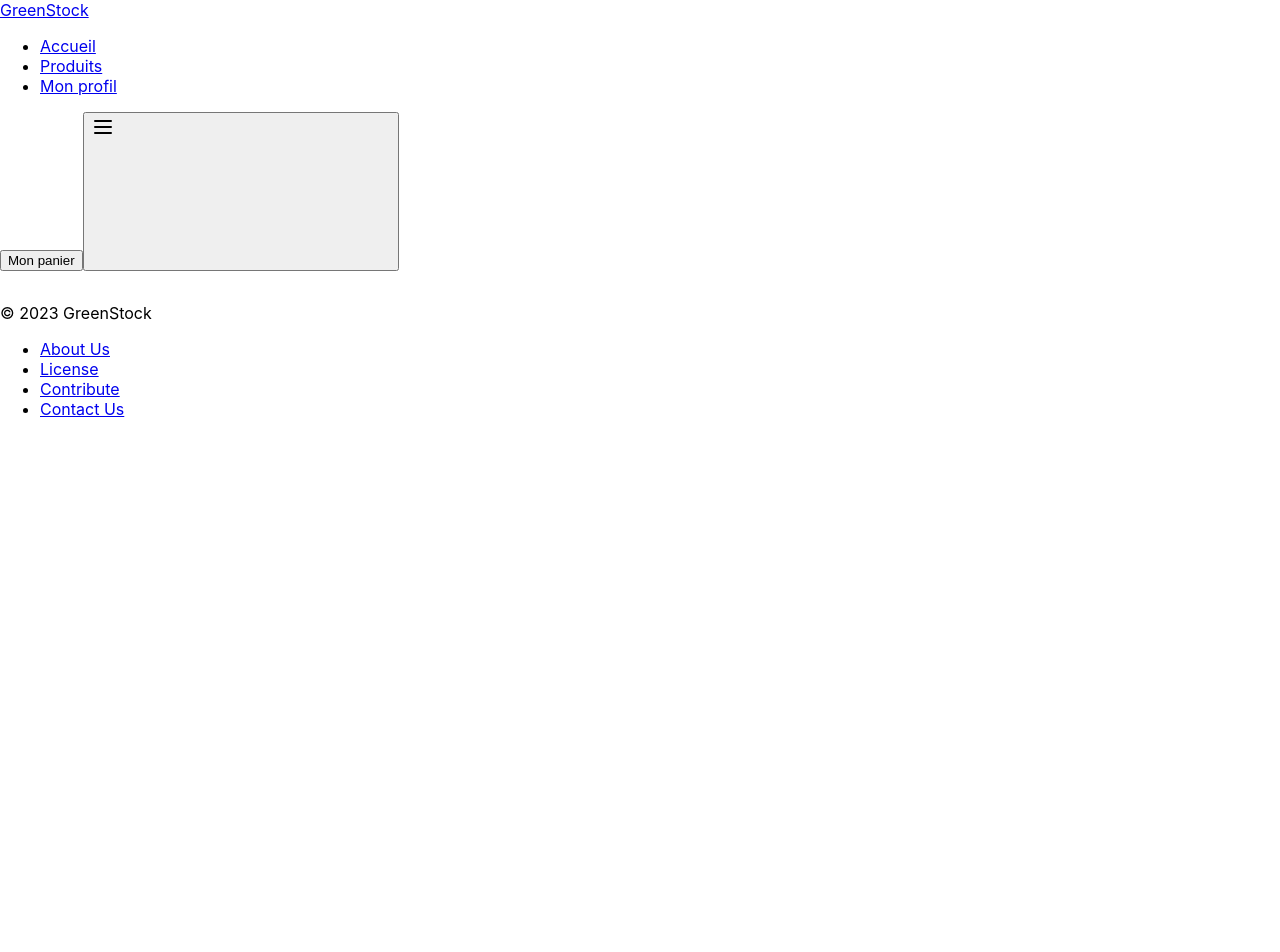
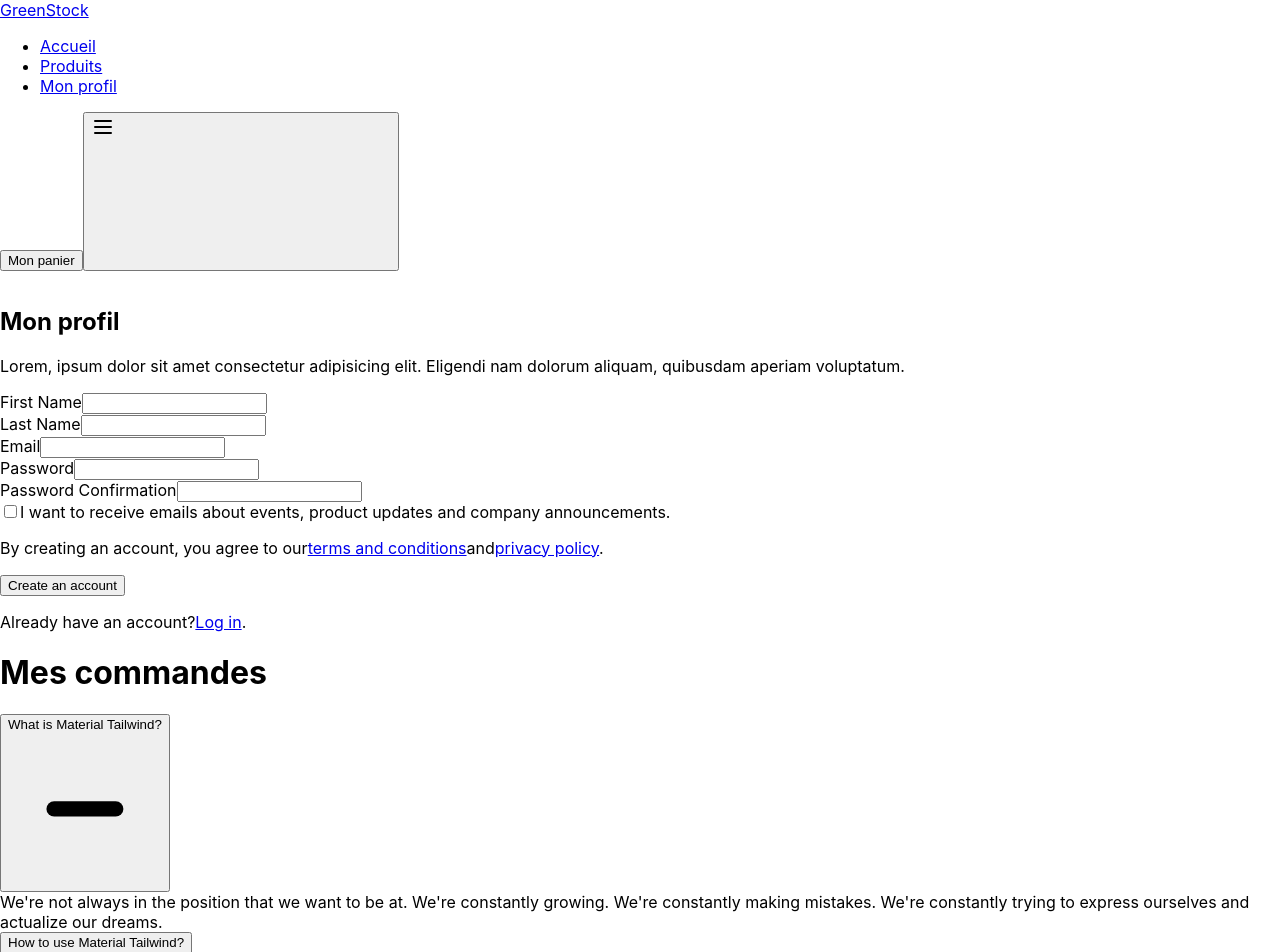
Before and after one commit to maxencemazeau/GreenStock, a React (Create React App) app: page /Profil in a window 1280 px wide. Shown: the top 952 px of the page. Before the commit the page ends 800 px from the top, so only its background shows below. Built offline with nearby package versions, Linux system fonts and the light colour scheme.

Commit message:
Page profil

```diff
--- a/src/App.tsx
+++ b/src/App.tsx
@@ -7,7 +7,7 @@ import Footer from './components/Navabar/Footer';
 import Landing from './page/Landing/Landing';
 import Cart from './page/Cart/Cart';
 import Product from './page/Product.tsx/Product';
-
+import Profil from './page/Profil/Profil';
 
 function App() {
   return (
@@ -21,6 +21,7 @@ function App() {
           <Route path="/" element={<Landing />}></Route>
           <Route path="/Panier" element={<Cart />}></Route>
           <Route path="/Product" element={<Product />}></Route>
+          <Route path="/Profil" element={<Profil />}></Route>
         </Routes>
       </Router>
 
--- a/src/components/Navabar/Header.tsx
+++ b/src/components/Navabar/Header.tsx
@@ -50,7 +50,7 @@ export default function Header() {
         color="blue-gray"
         className="font-sans p-1 font-normal"
       >
-        <a href="#" className="flex items-center text-base font-sans">
+        <a href="/Profil" className="flex items-center text-base font-sans">
           Mon profil
         </a>
       </Typography>
--- /dev/null
+++ b/src/components/Profil/Historique.tsx
@@ -0,0 +1,52 @@
+import { Fragment, useState } from "react";
+import {
+ Accordion,
+ AccordionHeader,
+ AccordionBody,
+} from "@material-tailwind/react";
+export default function Example() {
+ const [open, setOpen] = useState(1);
+ const handleOpen = (value: any) => {
+   setOpen(open === value ? 0 : value);
+ };
+ return (
+   <Fragment>
+        <h1
+         className="mt-4 text-2xl font-bold text-gray-900 sm:text-3xl mb-4 md:text-4xl -mb-8"
+       >Mes commandes</h1>
+     <Accordion className="sm:m-0 md:mt-0 lg:mt-12" open={open === 1}>
+       <AccordionHeader onClick={() => handleOpen(1)}>
+         What is Material Tailwind?
+       </AccordionHeader>
+       <AccordionBody>
+         We&apos;re not always in the position that we want to be at.
+         We&apos;re constantly growing. We&apos;re constantly making mistakes.
+         We&apos;re constantly trying to express ourselves and actualize our
+         dreams.
+       </AccordionBody>
+     </Accordion>
+     <Accordion open={open === 2}>
+       <AccordionHeader onClick={() => handleOpen(2)}>
+         How to use Material Tailwind?
+       </AccordionHeader>
+       <AccordionBody>
+         We&apos;re not always in the position that we want to be at.
+         We&apos;re constantly growing. We&apos;re constantly making mistakes.
+         We&apos;re constantly trying to express ourselves and actualize our
+         dreams.
+       </AccordionBody>
+     </Accordion>
+     <Accordion open={open === 3}>
+       <AccordionHeader onClick={() => handleOpen(3)}>
+         What can I do with Material Tailwind?
+       </AccordionHeader>
+       <AccordionBody>
+         We&apos;re not always in the position that we want to be at.
+         We&apos;re constantly growing. We&apos;re constantly making mistakes.
+         We&apos;re constantly trying to express ourselves and actualize our
+         dreams.
+       </AccordionBody>
+     </Accordion>
+   </Fragment>
+ );
+}
--- /dev/null
+++ b/src/components/Profil/Information.tsx
@@ -0,0 +1,172 @@
+import React from "react"
+
+
+export default function Information(){
+
+
+   return(
+
+
+
+
+<section className="bg-white m-O p-0">
+ <div className="lg:grid lg:min-h-screen lg:grid-cols-12">
+
+
+ <main
+ className="w-full flex justify-center mt-4 lg:col-span-7 xl:col-span-12"
+>
+     <div className="max-w-xl lg:max-w-3xl">
+
+
+       <h1
+         className=" text-2xl font-bold text-gray-900 sm:text-3xl md:text-4xl"
+       >
+          Mon profil
+       </h1>
+
+
+       <p className="mt-4 leading-relaxed text-gray-500">
+         Lorem, ipsum dolor sit amet consectetur adipisicing elit. Eligendi nam
+         dolorum aliquam, quibusdam aperiam voluptatum.
+       </p>
+
+
+       <form action="#" className="mt-8 grid grid-cols-6 gap-6">
+         <div className="col-span-6 sm:col-span-3">
+           <label
+             htmlFor="FirstName"
+             className="block text-sm font-medium text-gray-700"
+           >
+             First Name
+           </label>
+
+
+           <input
+             type="text"
+             id="FirstName"
+             name="first_name"
+             className="mt-1 w-full rounded-md border-gray-200 bg-white text-sm text-gray-700 shadow-sm"
+           />
+         </div>
+
+
+         <div className="col-span-6 sm:col-span-3">
+           <label
+             htmlFor="LastName"
+             className="block text-sm font-medium text-gray-700"
+           >
+             Last Name
+           </label>
+
+
+           <input
+             type="text"
+             id="LastName"
+             name="last_name"
+             className="mt-1 w-full rounded-md border-gray-200 bg-white text-sm text-gray-700 shadow-sm"
+           />
+         </div>
+
+
+         <div className="col-span-6">
+           <label htmlFor="Email" className="block text-sm font-medium text-gray-700">
+             Email
+           </label>
+
+
+           <input
+             type="email"
+             id="Email"
+             name="email"
+             className="mt-1 w-full rounded-md border-gray-200 bg-white text-sm text-gray-700 shadow-sm"
+           />
+         </div>
+
+
+         <div className="col-span-6 sm:col-span-3">
+           <label
+             htmlFor="Password"
+             className="block text-sm font-medium text-gray-700"
+           >
+             Password
+           </label>
+
+
+           <input
+             type="password"
+             id="Password"
+             name="password"
+             className="mt-1 w-full rounded-md border-gray-200 bg-white text-sm text-gray-700 shadow-sm"
+           />
+         </div>
+
+
+         <div className="col-span-6 sm:col-span-3">
+           <label
+             htmlFor="PasswordConfirmation"
+             className="block text-sm font-medium text-gray-700"
+           >
+             Password Confirmation
+           </label>
+
+
+           <input
+             type="password"
+             id="PasswordConfirmation"
+             name="password_confirmation"
+             className="mt-1 w-full rounded-md border-gray-200 bg-white text-sm text-gray-700 shadow-sm"
+           />
+         </div>
+
+
+         <div className="col-span-6">
+           <label htmlFor="MarketingAccept" className="flex gap-4">
+             <input
+               type="checkbox"
+               id="MarketingAccept"
+               name="marketing_accept"
+               className="h-5 w-5 rounded-md border-gray-200 bg-white shadow-sm"
+             />
+
+
+             <span className="text-sm text-gray-700">
+               I want to receive emails about events, product updates and
+               company announcements.
+             </span>
+           </label>
+         </div>
+
+
+         <div className="col-span-6">
+           <p className="text-sm text-gray-500">
+             By creating an account, you agree to our
+             <a href="#" className="text-gray-700 underline">
+               terms and conditions
+             </a>
+             and
+             <a href="#" className="text-gray-700 underline">privacy policy</a>.
+           </p>
+         </div>
+
+
+         <div className="col-span-6 sm:flex sm:items-center sm:gap-4">
+           <button
+             className="inline-block shrink-0 rounded-md border border-amber-400 bg-amber-400 px-12 py-3 text-sm font-medium text-white transition hover:bg-transparent hover:text-amber-400 focus:outline-none focus:ring active:text-amber-400"
+           >
+             Create an account
+           </button>
+
+
+           <p className="mt-4 text-sm text-gray-500 sm:mt-0">
+             Already have an account?
+             <a href="#" className="text-gray-700 underline">Log in</a>.
+           </p>
+         </div>
+       </form>
+     </div>
+   </main>
+ </div>
+</section>
+   )
+}
--- /dev/null
+++ b/src/page/Profil/Profil.tsx
@@ -0,0 +1,16 @@
+import React from "react";
+import Information from "../../components/Profil/Information";
+import Historique from "../../components/Profil/Historique";
+
+export default function Profil() {
+  return (
+    <div className="flex flex-wrap">
+      <div className="w-full sm:w-full md:w-1/2 lg:w-1/2 xl:w-1/2 p-4">
+        <Information />
+      </div>
+      <div className="w-full sm:w-full md:w-1/2 lg:w-1/2 xl:w-1/2 p-4">
+        <Historique />
+      </div>
+    </div>
+  );
+}
```
